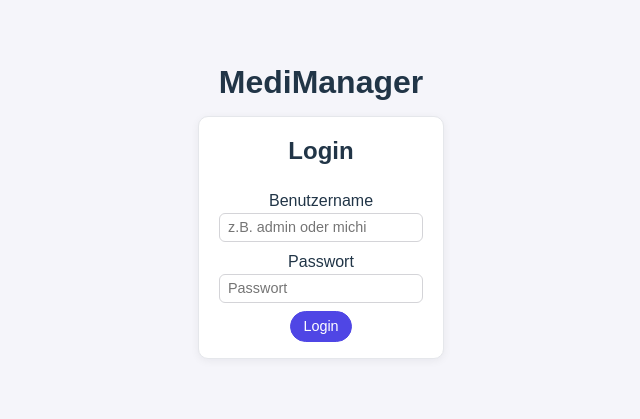
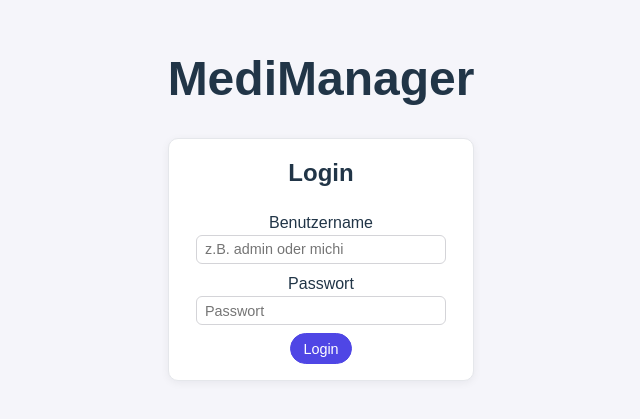
Before and after one commit to ON24-MK/medimanager, a Vue app in the folder frontend/: page / in a window 1280 px wide. Shown: the part 187-606 px from the top of the page, without its empty margins (319-959 px from the left). Built offline with nearby package versions, Linux system fonts and the light colour scheme; no server answers.

Commit message:
anpassungen am design vornehmen

```diff
--- a/frontend/src/App.vue
+++ b/frontend/src/App.vue
@@ -2,7 +2,17 @@
   <div
     style="padding: 2rem; font-family: sans-serif; max-width: 900px; margin: 0 auto;"
   >
-    <h1>MediManager</h1>
+    <!-- Größerer Titel -->
+    <h1
+      style="
+        font-size: 3rem;
+        font-weight: 700;
+        text-align: center;
+        margin-bottom: 2rem;
+      "
+    >
+      MediManager
+    </h1>
 
     <!-- LOGIN-BEREICH -->
     <div v-if="!token">
@@ -14,11 +24,10 @@
 
     <!-- EINGELOGGTER BEREICH -->
     <div v-else>
-      <!-- Kopfzeile mit Logout -->
+      <!-- Nur Logout oben rechts, kein 'Willkommen' mehr -->
       <div
-        style="display: flex; justify-content: space-between; align-items: center; margin-bottom: 1.5rem;"
+        style="display: flex; justify-content: flex-end; align-items: center; margin-bottom: 1.5rem;"
       >
-        <h2 style="margin: 0;">Willkommen 👋</h2>
         <button @click="logout">Logout</button>
       </div>
 
@@ -28,18 +37,18 @@
         style="
           background: white;
           border-radius: 1rem;
-          padding: 1.5rem;
+          padding: 2rem;
           margin-bottom: 1.5rem;
           box-shadow: 0 10px 25px rgba(15, 23, 42, 0.05);
+          text-align: center;
         "
       >
-        <h2 style="margin-top: 0; margin-bottom: 0.5rem;">Hallo 👋</h2>
-        <p style="margin: 0.25rem 0;">
-          Schön, dass du da bist. Zeit für deine Medikamente.
+        <h2 style="margin-top: 0; margin-bottom: 1rem;">Hallo 👋</h2>
+        <p style="margin: 0.25rem 0; font-size: 1.1rem;">
+          Schön, dass Du da bist. Zeit für Deine Medikamente.
         </p>
-        <p style="margin: 0.25rem 0;">
-          Wähle oben einen Bereich, um deine Medis zu verwalten oder deine
-          Einnahmen zu dokumentieren.
+        <p style="margin: 0.25rem 0; font-size: 1.05rem;">
+          Wähle den passenden Tab unten aus.
         </p>
       </div>
 
```
